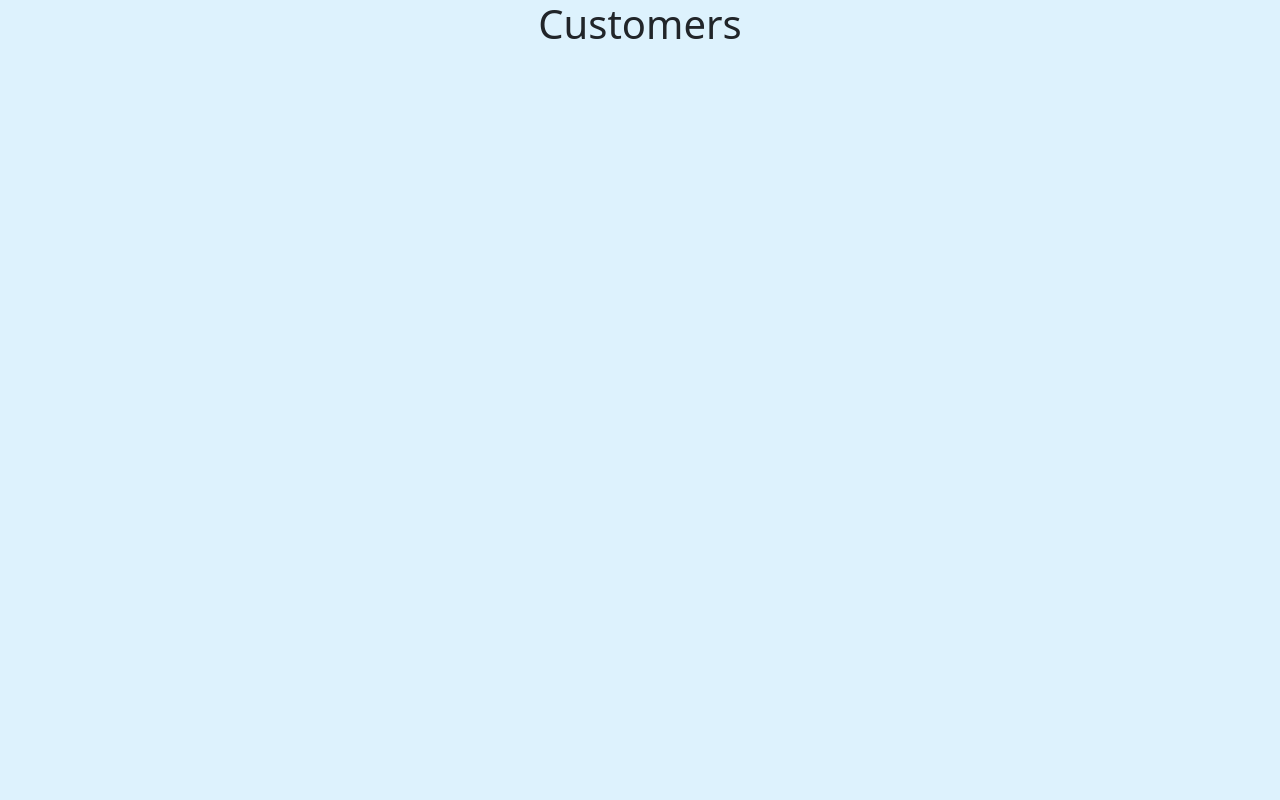
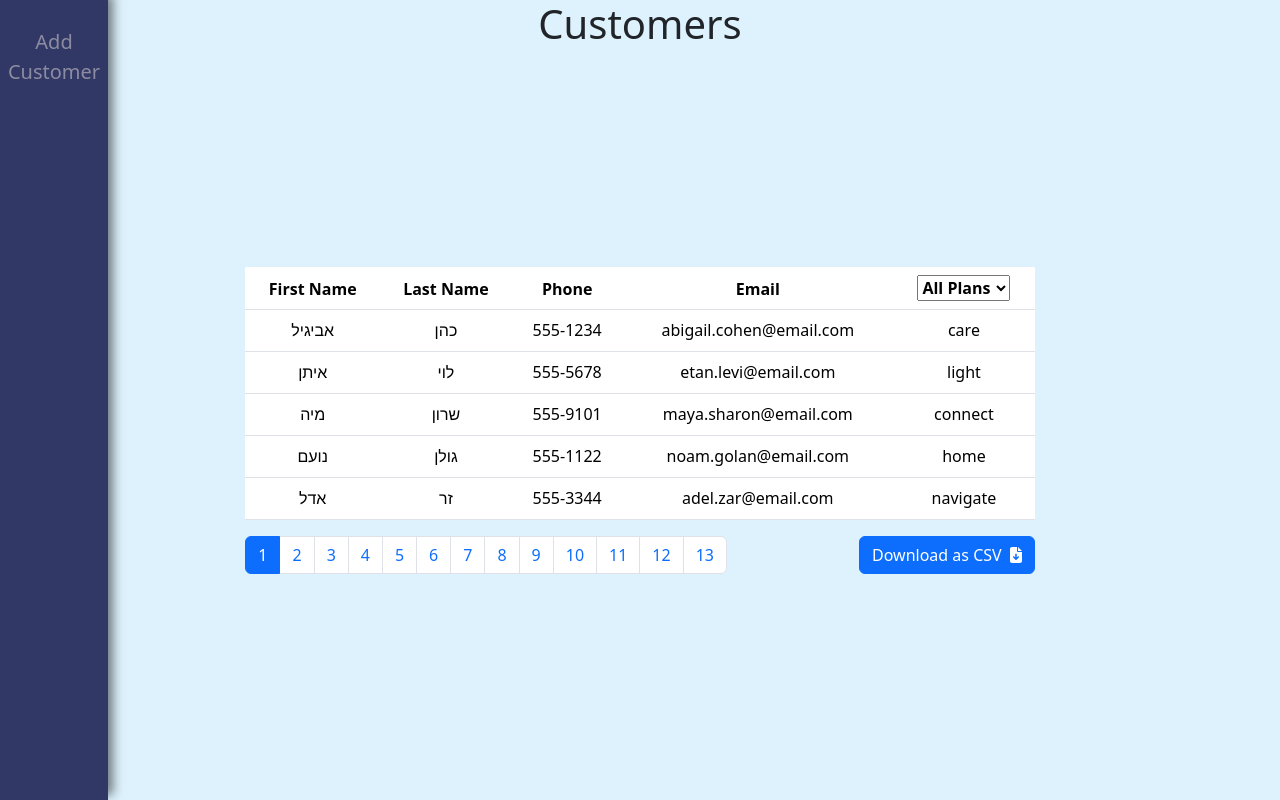
Before and after one commit to TomBer101/avia-home-test, a React (Create React App) app: page / in a window 1280 px wide. Built offline with nearby package versions, Linux system fonts and the light colour scheme.

Commit message:
layout work, adjustin pagination size

```diff
--- a/src/components/TablePage/TableComponent.jsx
+++ b/src/components/TablePage/TableComponent.jsx
@@ -1,9 +1,21 @@
 import React, { useState, useMemo } from 'react';
+import { FontAwesomeIcon } from '@fortawesome/react-fontawesome'
+import {faFileArrowDown} from '@fortawesome/free-solid-svg-icons'
+import { CSVLink } from 'react-csv';
 
-const TableWithPagination = ({ data, searchTerm }) => {
+import '../../styles/components/Table.css'
+
+const TableWithPagination = ({ customers, searchTerm }) => {
     const [currentPage, setCurrentPage] = useState(1);
 
     const plans = ["All Plans", "care", "light", "connect", "home", "navigate"]
+    const headers = [
+        { label: "First Name", key: "firstname" },
+        { label: "Last Name", key: "lastname" },
+        { label: "Email", key: "email" },
+        {label: "Phone", key: "phone"},
+        {label: "Plan", key: "plan"}
+      ];
     const [filteredPlan, setFilteredPlan] = useState(plans[0]);
 
     const itemsPerPage = 5;
@@ -23,10 +35,10 @@ const TableWithPagination = ({ data, searchTerm }) => {
     };
 
     const filteredCustomers = useMemo(() => {
-        return data
+        return customers
             .filter(customer => filterByPlan(customer))
             .filter(customer => filterBySearchTerm(customer, searchTerm));
-    }, [data.length, filterByPlan, searchTerm]);
+    }, [customers.length, filterByPlan, searchTerm]);
 
 
 
@@ -40,7 +52,7 @@ const TableWithPagination = ({ data, searchTerm }) => {
     };
 
     return (
-        <div className='table-container' >
+        <div className='container' >
 
             <table className="table" >
                 <thead>
@@ -72,7 +84,7 @@ const TableWithPagination = ({ data, searchTerm }) => {
             </table>
 
 
-            <div>
+            <div className='button-container'>
                 <nav>
                     <ul className="pagination">
                         {Array.from({ length: Math.ceil(filteredCustomers.length / itemsPerPage) }).map((_, index) => (
@@ -84,6 +96,17 @@ const TableWithPagination = ({ data, searchTerm }) => {
                         ))}
                     </ul>
                 </nav>
+                <CSVLink
+                    data={customers}
+                    headers={headers}
+                    filename="customers_data.csv"
+                    className="btn btn-primary"
+                >
+                    <span>
+                        Download as CSV
+                    </span>
+                    <FontAwesomeIcon icon={faFileArrowDown} />
+                </CSVLink>
             </div>
         </div>
     );
--- a/src/index.css
+++ b/src/index.css
@@ -13,10 +13,10 @@ body {
   -moz-osx-font-smoothing: grayscale;
 }
 
-#root {
+html, body, #root {
   margin: 0;
   padding: 0;
-  height: 100vh;
+  height: 100%;
 }
 
 code {
--- a/src/pages/TablePage.jsx
+++ b/src/pages/TablePage.jsx
@@ -12,14 +12,6 @@ const TablePage = () => {
     const [isFormVisible, setIsFormVisible] = useState(false);
     const [searchTerm, setSearchTerm] = useState('');
     const plans = [ "care", "light", "connect", "home", "navigate"]
-
-    const headers = [
-        { label: "First Name", key: "firstname" },
-        { label: "Last Name", key: "lastname" },
-        { label: "Email", key: "email" },
-        {label: "Phone", key: "phone"},
-        {label: "Plan", key: "plan"}
-      ];
 
     useEffect(() => {
         fetch('customers.json')
@@ -41,6 +33,14 @@ const TablePage = () => {
                     <h1 className="page-title">Customers</h1>
                 </div>
             </div>
+            <div className="row table-container justify-content-center">
+                <div className="col-md-10">
+                    <TableWithPagination customers={customers} searchTerm={searchTerm} />
+                </div>
+            </div>
+            <HorizontalAccordion closedTitle={'Add Customer'} openedTitle={"Cancel"}>
+                I am a Child
+            </HorizontalAccordion>
         </div>
 
     )
--- a/src/styles/components/Table.css
+++ b/src/styles/components/Table.css
@@ -1,6 +1,24 @@
 .table-container {
-    width: 85%;
-    max-width: 800px;
-    margin: 0 auto;
-    text-align: center;
+    display: flex;
+    flex-direction: column;
+    align-items: center;
 }
+
+nav {
+    display: flex;
+    align-items: center;
+    justify-content: center;
+}
+
+a {
+    align-self: baseline;
+}
+
+span {
+    margin-right: 8px;
+}
+
+.button-container {
+    display: flex;
+    justify-content: space-between;
+}
--- a/src/styles/components/TablePage.css
+++ b/src/styles/components/TablePage.css
@@ -9,8 +9,17 @@
     flex-direction: column;
     align-items: center;
     height: 100vh;
+    overflow-y: auto;
 }
 
 .page-title-container {
     text-align: center;
 }
+
+.table-container {
+    width: 80%;
+    justify-content: center;
+    align-items: center;
+    margin-top: 10vh;
+    flex-grow: 1;
+}
--- a/src/styles/wrappers/HorizontalAccordion.css
+++ b/src/styles/wrappers/HorizontalAccordion.css
@@ -1,13 +1,47 @@
 .sidebar {
-    width: 80px; /* Set your desired width */
-    background-color: #333; /* Set your desired background color */
-    color: #fff; /* Set your desired text color */
-    transition: width 0.3s ease; /* Add a smooth transition effect */
-    z-index: 0;
-    margin-right: 3px;
-  }
+  display: flex;
+  height: 100%;
+  position: fixed;
+  width: 108px;
+  top: 0;
+  left: 0;
+  background-color: #313866; /* Set your desired background color */
+  overflow-x: hidden;
+  color: #fff; /* Set your desired text color */
+  transition: width 0.5s ease; /* Add a smooth transition effect */
+  z-index: 50;
+  padding-top: 25px;
+  flex-direction: column;
+  box-shadow: 5px -5px 10px 0px rgba(0, 0, 0, 0.5);
+}
 
-  .sidebar.expanded {
-    width: 300px; /* Set the expanded width */
-    z-index: 1;
-  }
+.menu-item {
+  padding: 2px;
+  font-size: 20px;
+  color: #e7dddd81;
+  display: block;
+  width: inherit;
+  transition: width 0.1s ease;
+}
+
+.menu-item:hover {
+  color:#f1f1f1 ;
+}
+
+.sidebar:target {
+  opacity: 1;
+  position: absolute;
+  left: 0;
+  width: 100%;
+  height: 100%;
+  z-index: 10;
+}
+
+.sidebar a:hover {
+  color: #f1f1f1;
+}
+
+.sidebar.expanded {
+  width: 300px; /* Set the expanded width */
+  z-index: 50;
+}
--- a/src/wrappers/HorizontalAccordion.jsx
+++ b/src/wrappers/HorizontalAccordion.jsx
@@ -2,7 +2,7 @@ import React, { useState } from "react";
 import '../styles/wrappers/HorizontalAccordion.css'
 
 
-const HorizontalAccordion = ({ children}) => {
+const HorizontalAccordion = ({openedTitle, closedTitle, children}) => {
     const [isVisible, setIsVisible] = useState(false);
 
 
@@ -12,11 +12,11 @@ const HorizontalAccordion = ({ children}) => {
 
 return (
 
-    <div className={`sidebar ${isVisible ? 'expanded' : ''}`} >
-        <div className="menu-item" onClick={handleToggleForm} onBlur={() => setIsVisible(false)}>
-            {isVisible? 'Cancel' : 'Add Client'}
+    <div onClick={handleToggleForm} className={`sidebar ${isVisible ? 'expanded' : ''}`} >
+        <div className="menu-item"  >
+            {isVisible? openedTitle : closedTitle}
         </div>
-        {isVisible && children(handleToggleForm)}
+        {isVisible && children}
     </div>
 
 );
```
